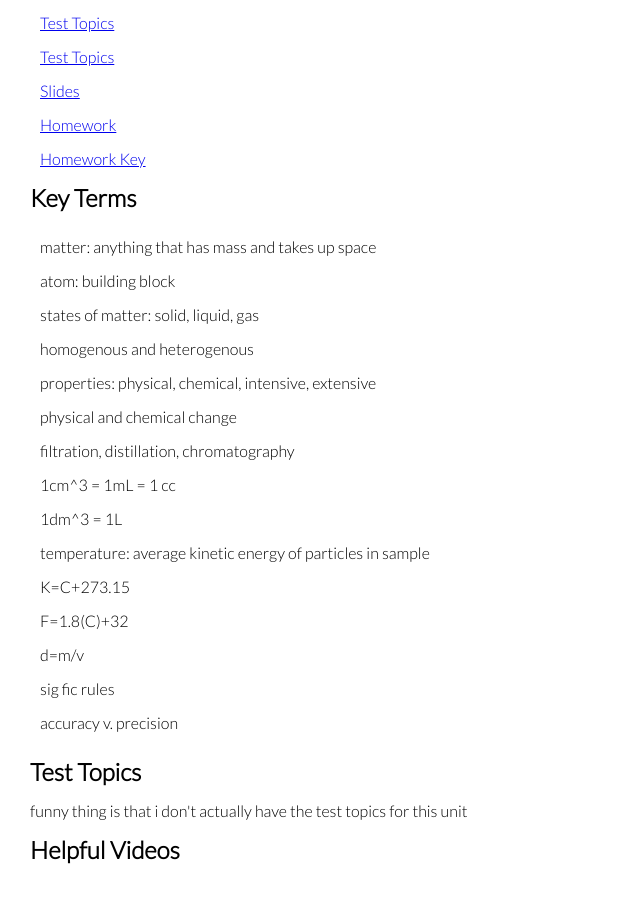
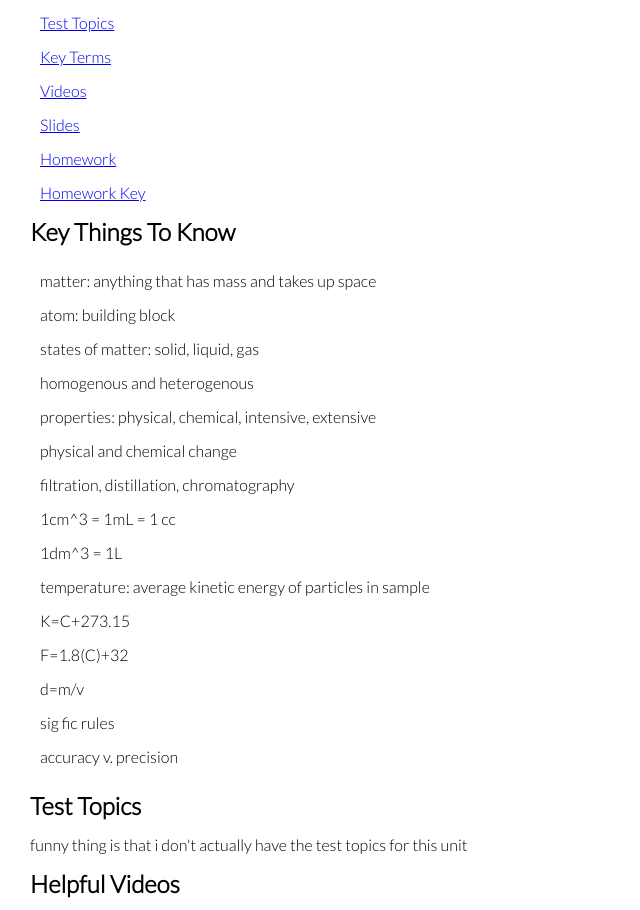
Before and after one commit to eirianh/eirianh.github.io, a plain HTML site: page unit1.html in a window 1280 px wide. Shown: the part 61-971 px from the top of the page, without its empty margins (0-640 px from the left). Drawn offline with Linux system fonts and the light colour scheme; grey boxes are pictures that could not be loaded.

Commit message:
Update unit1.html

```diff
--- a/unit1.html
+++ b/unit1.html
@@ -16,11 +16,12 @@
  <h2>Matter and Measurement</h2>
 
    <p><a href="#topics1">Test Topics</a></p>
-   <p><a href="#kt1">Test Topics</a></p>
+   <p><a href="#kt1">Key Terms</a></p>
+	 <p><a href="v1">Videos</a></p>
    <p><a target="_blank" href="https://drive.google.com/file/d/1jZOXsCBreKRAfNVJUBWVAz6bKizZ_-Qi/view">Slides</a></p>
   <p><a target="_blank" href="https://drive.google.com/file/d/1ewZPdpzabPrpxCcFlL1NIU3gVV_WNemh/view">Homework</a></p>
   <p><a target="_blank" href="https://drive.google.com/file/d/1f0aFOXPhXpLn2r42yiI3SHZlcOusB9xX/view">Homework Key</a></p>
-<h2 id="kt1">Key Terms</h2>
+<h2 id="kt1">Key Things To Know</h2>
 <ul>
   	<li>matter: anything that has mass and takes up space</li>
   	<li>atom: building block</li>
@@ -43,7 +44,7 @@
    <p>funny thing is that i don't actually have the test topics for this unit</p>
 
 
-    <h2>Helpful Videos</h2>
+    <h2 id="v1">Helpful Videos</h2>
 <iframe width="420" height="315" src="https://www.youtube.com/embed/QiiyvzZBKT8" frameborder="0" allow="accelerometer; autoplay; clipboard-write; encrypted-media; gyroscope; picture-in-picture" allowfullscreen></iframe>
 </body>
 </html>
```
